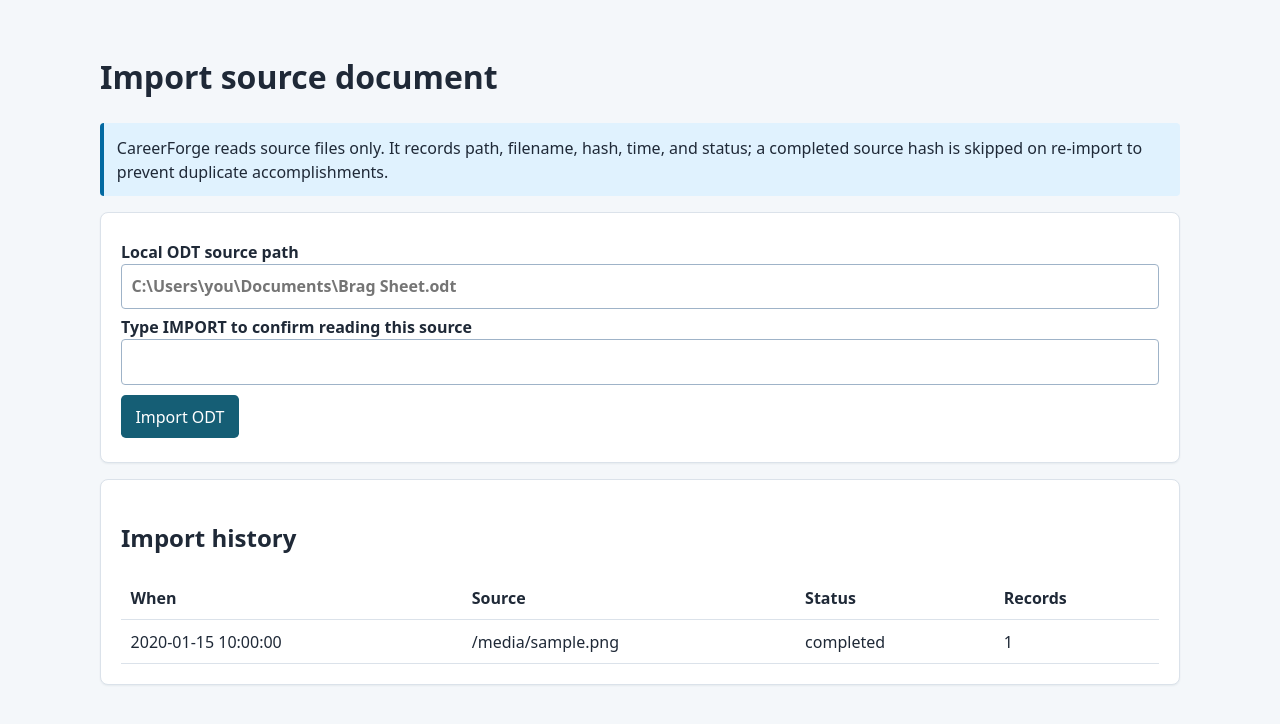
After one commit to tbrigham75/CareerForge, a FastAPI app: template backend/app/templates/imports.html in a window 1280 px wide. The commit adds this page. Shown: the top 724 px of the page. Run offline with FastAPI, Linux system fonts and the light colour scheme; the template is opened without the code that fills it: most values are stand-ins (such as "Sample title", 1, 10 or a date in 2020).

Commit message:
feat: add confirmed ODT import workflow

```diff
--- a/backend/app/main.py
+++ b/backend/app/main.py
@@ -30,6 +30,7 @@
     Competency,
     EvidenceReference,
     GitRepositoryProfile,
+    ImportRun,
     Project,
     Report,
     ReportItem,
@@ -56,6 +57,7 @@
     list_models,
 )
 from app.services.exporter import export_markdown
+from app.services.importer import import_odt
 from app.services.reports import generate_docx
 
 settings = get_settings()
@@ -1314,3 +1316,37 @@
         session.scalars(select(AuditEvent).order_by(AuditEvent.created_at.desc()).limit(100))
     )
     return templates.TemplateResponse("audit.html", context(request, events=events))
+
+
+@app.get("/imports")
+def imports_page(request: Request, session: SessionDependency, _: User = Depends(current_user)):
+    runs = list(session.scalars(select(ImportRun).order_by(ImportRun.created_at.desc()).limit(100)))
+    return templates.TemplateResponse("imports.html", context(request, runs=runs))
+
+
+@app.post("/imports/odt")
+def import_odt_source(
+    request: Request,
+    session: SessionDependency,
+    csrf: Annotated[str, Form()],
+    source_path: Annotated[str, Form()],
+    confirmation: Annotated[str, Form()],
+    _: User = Depends(current_user),
+):
+    require_csrf(request, csrf)
+    if confirmation != "IMPORT":
+        raise HTTPException(status_code=400, detail="Type IMPORT to read the selected ODT source.")
+    source = Path(source_path).expanduser().resolve()
+    if source.suffix.lower() != ".odt" or not source.is_file():
+        raise HTTPException(status_code=400, detail="Provide an existing local .odt file.")
+    run = import_odt(session, source)
+    return templates.TemplateResponse(
+        "imports.html",
+        context(
+            request,
+            runs=list(
+                session.scalars(select(ImportRun).order_by(ImportRun.created_at.desc()).limit(100))
+            ),
+            message=f"Import status: {run.status}; records added: {run.imported_count}.",
+        ),
+    )
--- a/backend/app/templates/base.html
+++ b/backend/app/templates/base.html
@@ -1,3 +1,3 @@
 <!doctype html><html lang="en"><head><meta charset="utf-8"><meta name="viewport" content="width=device-width,initial-scale=1"><title>{% block title %}CareerForge{% endblock %}</title><link rel="stylesheet" href="/static/app.css"></head><body>
-{% if user_id %}<header><a class="brand" href="/dashboard">CareerForge</a><nav><a href="/capture">I Did This</a><a href="/accomplishments">Accomplishments</a><a href="/projects">Projects</a><a href="/taxonomy">Taxonomy</a><a href="/reports">Reports</a><a href="/exports">Exports</a><a href="/providers">AI Providers</a><a href="/audit">Audit Log</a><form class="inline" action="/logout" method="post"><input type="hidden" name="csrf" value="{{ csrf_token }}"><button class="secondary">Log out</button></form></nav></header>{% endif %}
+{% if user_id %}<header><a class="brand" href="/dashboard">CareerForge</a><nav><a href="/capture">I Did This</a><a href="/accomplishments">Accomplishments</a><a href="/projects">Projects</a><a href="/taxonomy">Taxonomy</a><a href="/reports">Reports</a><a href="/exports">Exports</a><a href="/imports">Imports</a><a href="/providers">AI Providers</a><a href="/audit">Audit Log</a><form class="inline" action="/logout" method="post"><input type="hidden" name="csrf" value="{{ csrf_token }}"><button class="secondary">Log out</button></form></nav></header>{% endif %}
 <main>{% if error %}<p class="notice error">{{ error }}</p>{% endif %}{% if message %}<p class="notice">{{ message }}</p>{% endif %}{% block content %}{% endblock %}</main></body></html>
--- /dev/null
+++ b/backend/app/templates/imports.html
@@ -0,0 +1,6 @@
+{% extends "base.html" %}
+{% block content %}
+<h1>Import source document</h1><p class="notice">CareerForge reads source files only. It records path, filename, hash, time, and status; a completed source hash is skipped on re-import to prevent duplicate accomplishments.</p>
+<form action="/imports/odt" method="post"><input type="hidden" name="csrf" value="{{ csrf_token }}"><label>Local ODT source path<input name="source_path" placeholder="C:\Users\you\Documents\Brag Sheet.odt" required></label><label>Type IMPORT to confirm reading this source<input name="confirmation" required></label><button>Import ODT</button></form>
+<section class="panel"><h2>Import history</h2><table><tr><th>When</th><th>Source</th><th>Status</th><th>Records</th></tr>{% for run in runs %}<tr><td>{{ run.created_at }}</td><td>{{ run.filename }}</td><td>{{ run.status }}</td><td>{{ run.imported_count }}</td></tr>{% else %}<tr><td colspan="4">No imports run yet.</td></tr>{% endfor %}</table></section>
+{% endblock %}
```
